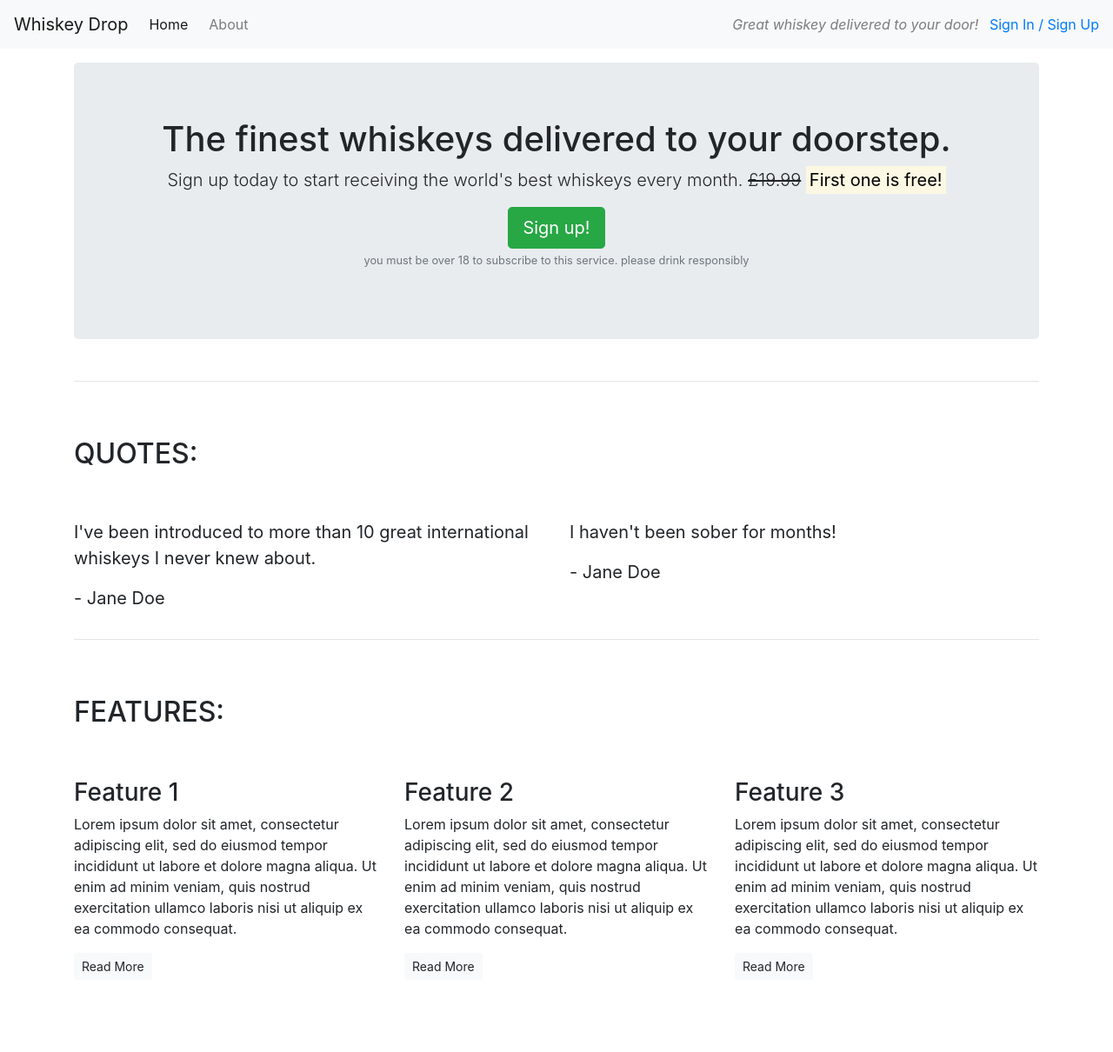
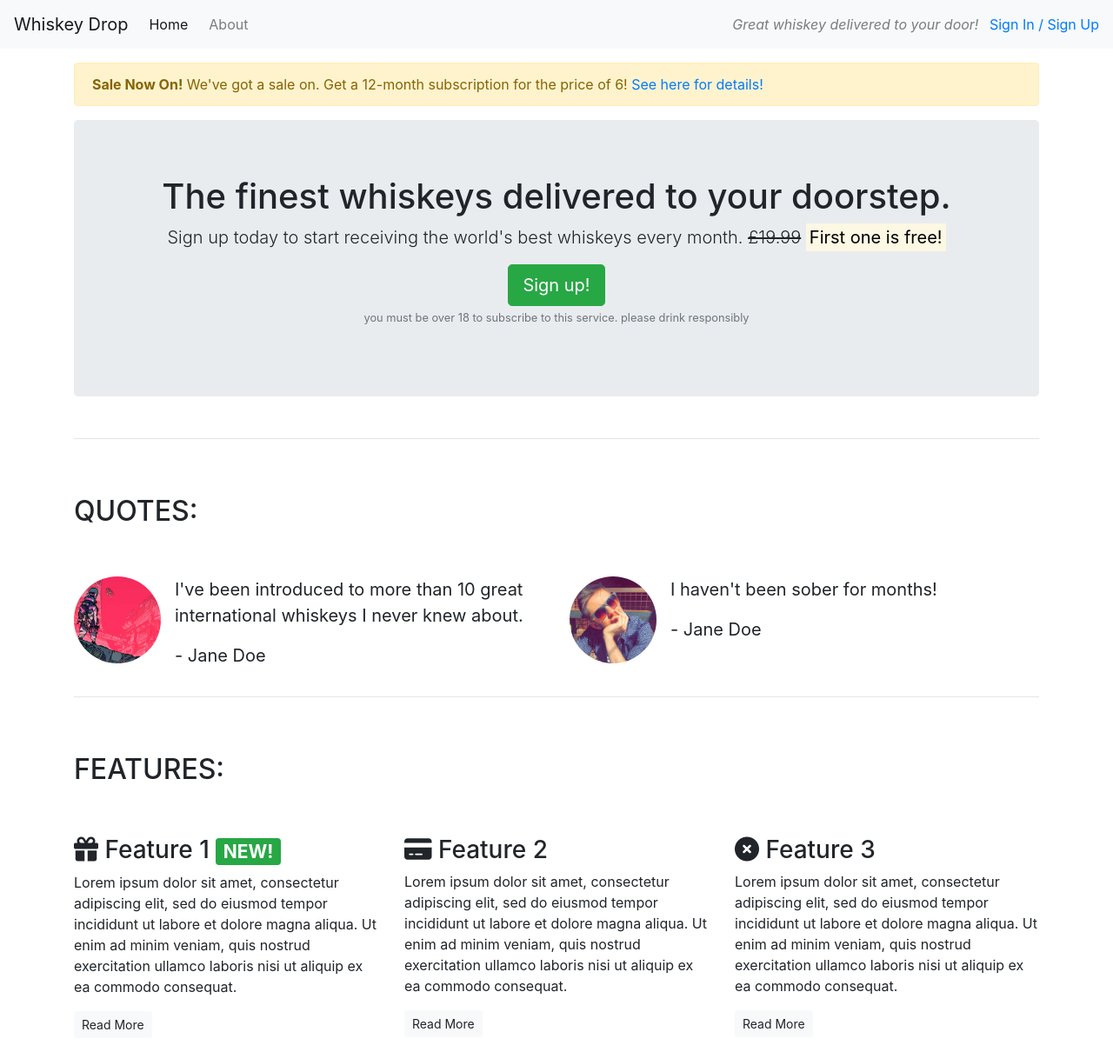
Before and after one commit to Cal-Rex/whiskey-drop-walkthrough, a plain HTML site: page index.html in a window 1280 px wide. Shown: the whole page at 87% size. Before the commit the page ends 1143 px from the top, so only its background shows below. Drawn offline with nearby package versions, Linux system fonts and the light colour scheme.

Commit message:
bootstrap core components pt 2

```diff
--- a/index.html
+++ b/index.html
@@ -18,11 +18,19 @@
             <li class="nav-item mr-2 d-block d-sm-none"><a class="nav-link" href="/login">Sign in / Sign up</a></li>
         </ul>
         <div class="d-none d-md-block">
-        <p class="navbar-text my-auto mr-2"><i>Great whiskey delivered to your door!</i></p>
+            <p class="navbar-text my-auto mr-2"><em>Great whiskey delivered to your door!</em></p>
             <a href="/login">Sign In / Sign Up</a>
         </div>
     </nav>
     <article class="container mt-3">
+        <div class="row d-none d-sm-block">
+            <div class="col-12">
+                <div class="alert alert-warning">
+                    <strong>Sale Now On!</strong> We've got a sale on. Get a 12-month subscription for the price of 6!
+                    <a href="/">See here for details!</a>
+                </div>
+            </div>
+        </div>
         <!-- Callout -->
         <div class="row">
             <div class="col-12">
@@ -50,16 +58,32 @@
             </div>
             <div class="row">
                 <div class="col-12 col-md-6">
+                    <div class="media">
+                        <div class="d-none d-sm-block">
+                            <img src="assets/images/citizen_sleeper_hed.jpeg" class="rounded-circle mr-3" height="100"
+                                width="100">
+                        </div>
+                        <div class="media-body">
                             <blockquote class="blockquote">
-                        <p>I've been introduced to more than 10 great international whiskeys I never knew about.</p>
+                                <p>I've been introduced to more than 10 great international whiskeys I never knew about.
+                                </p>
                                 <p>- Jane Doe</p>
                             </blockquote>
                         </div>
+                    </div>
+                </div>
                 <div class="col-12 col-md-6">
+                    <div class="media">
+                        <div class="d-none d-sm-block">
+                            <img src="assets/images/profile.jpg" class="rounded-circle mr-3" height="100" width="100">
+                        </div>
+                        <div class="media-body">
                             <blockquote class="blockquote">
                                 <p>I haven't been sober for months!</p>
                                 <p>- Jane Doe</p>
                             </blockquote>
+                        </div>
+                    </div>
                 </div>
             </div>
         </section>
@@ -76,7 +100,8 @@
             <div class="row">
                 <div class="col-12 col-md-6 col-lg-4">
                     <div class="feature">
-                        <h3>Feature 1</h3>
+                        <h3><i class="fa-solid fa-gift d-none d-sm-inline"></i> Feature 1 <span
+                                class="badge badge-success">NEW!</span></h3>
                         <p>Lorem ipsum dolor sit amet, consectetur adipiscing elit, sed do eiusmod tempor incididunt ut
                             labore
                             et dolore magna aliqua. Ut enim ad minim veniam, quis nostrud exercitation ullamco laboris
@@ -88,7 +113,7 @@
                 </div>
                 <div class="col-12 col-md-6 col-lg-4">
                     <div class="feature">
-                        <h3>Feature 2</h3>
+                        <h3><i class="fa-solid fa-credit-card d-none d-sm-inline"></i> Feature 2</h3>
                         <p>Lorem ipsum dolor sit amet, consectetur adipiscing elit, sed do eiusmod tempor incididunt ut
                             labore
                             et dolore magna aliqua. Ut enim ad minim veniam, quis nostrud exercitation ullamco laboris
@@ -100,7 +125,7 @@
                 </div>
                 <div class="col-12 d-md-none d-lg-block col-lg-4">
                     <div class="feature">
-                        <h3>Feature 3</h3>
+                        <h3><i class="fa-solid fa-circle-xmark d-none d-sm-inline"></i> Feature 3</h3>
                         <p>Lorem ipsum dolor sit amet, consectetur adipiscing elit, sed do eiusmod tempor incididunt ut
                             labore
                             et dolore magna aliqua. Ut enim ad minim veniam, quis nostrud exercitation ullamco laboris
@@ -114,6 +139,7 @@
         </section>
         <!-- /.features -->
     </article>
+    <script src="https://kit.fontawesome.com/85f184e105.js" crossorigin="anonymous"></script>
 </body>
 
 </html>
```
Also changed, not shown: assets/images/citizen_sleeper_hed.jpeg (added), assets/images/profile.jpg (added). Lines whose indentation alone changed are shown as unchanged.
